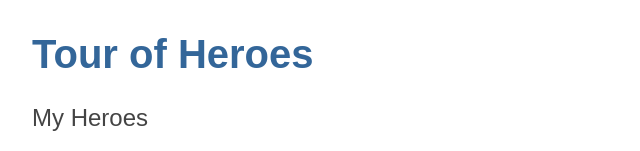
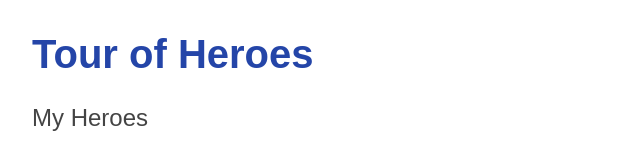
Before and after one commit to JaroslavOndrus/TourOfHeroes, an Angular app: page / in a window 1280 px wide. Shown: the top 151 px of the page, without its empty margins (0-640 px from the left). Built offline with nearby package versions, Linux system fonts and the light colour scheme.

Commit message:
little changes in css

```diff
--- a/src/app/hero.ts
+++ b/src/app/hero.ts
@@ -1,5 +1,4 @@
 export interface Hero{
     id: number;
     name: string;
-
 }
--- a/src/styles.css
+++ b/src/styles.css
@@ -1,5 +1,5 @@
 h1 {
-    color: #369;
+    color: #2445a8;
     font-family: Arial, Helvetica, sans-serif;
     font-size: 250%;
   }
```
